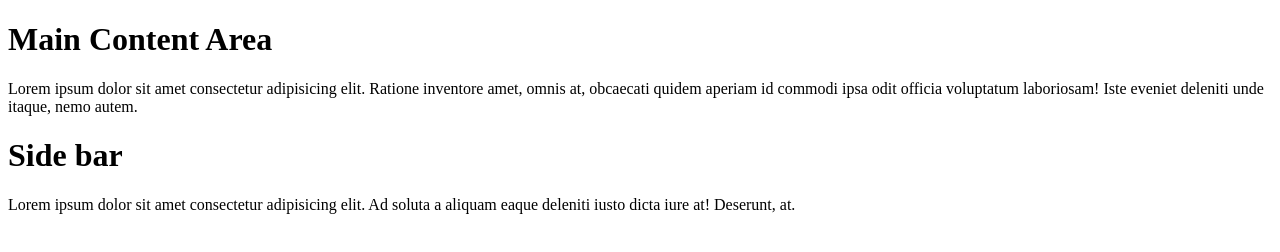
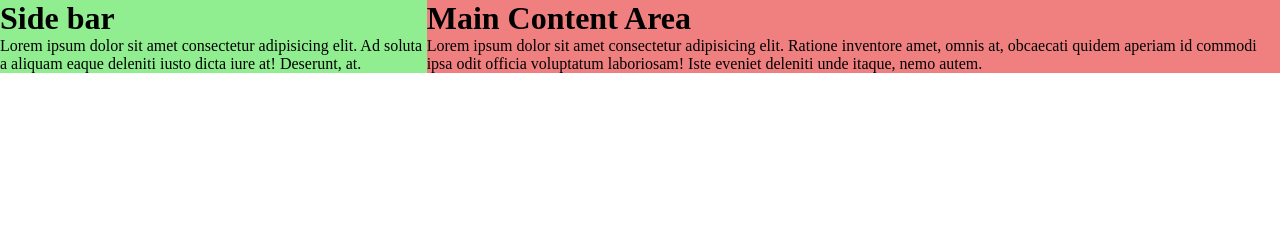
Before and after one commit to khazaddoom/FlexBoxLearning, a plain HTML site: page index.html in a window 1280 px wide. Drawn offline with Linux system fonts and the light colour scheme.

Commit message:
Learning Flexbox1

```diff
--- a/index.html
+++ b/index.html
@@ -4,8 +4,8 @@
     <meta charset="UTF-8">
     <meta name="viewport" content="width=device-width, initial-scale=1.0">
     <meta http-equiv="X-UA-Compatible" content="ie=edge">
+    <link rel="stylesheet" href="styles.css">
     <title>Document</title>
-    <link rel="stylesheet" href="styles.css">
 </head>
 <body>
 
--- a/styles.css
+++ b/styles.css
@@ -0,0 +1,27 @@
+* {
+  padding: 0;
+  margin: 0;
+  box-sizing: border-box;
+}
+
+.container {
+  display: flex;
+}
+
+.main-column {
+  background-color: lightcoral;
+  flex: 2;
+  order: 2;
+}
+
+.side-bar {
+  background-color: lightgreen;
+  flex: 1;
+  order: 1;
+}
+
+@media (max-width: 600px) {
+  .container {
+    display: block;
+  }
+}
```
Lines whose indentation alone changed are shown as unchanged.
